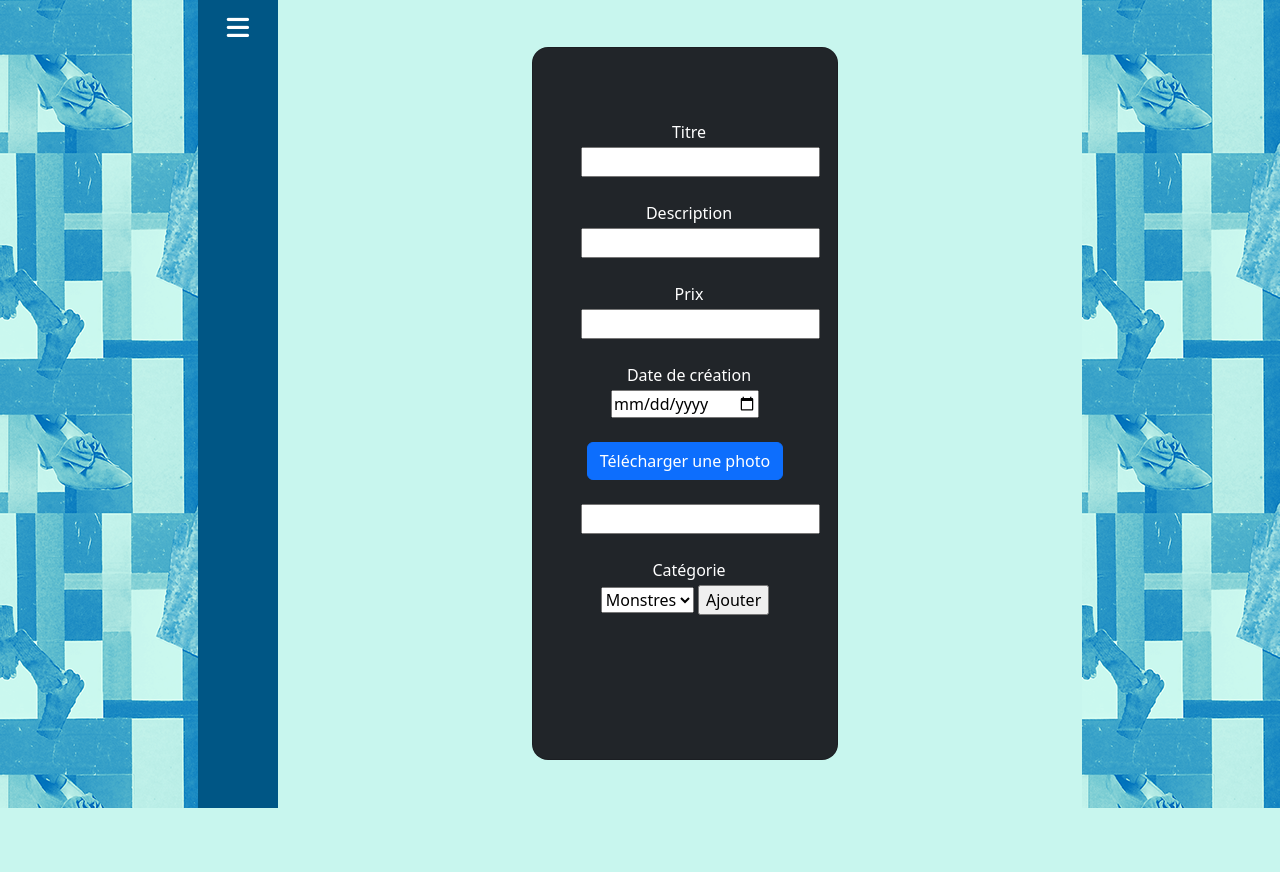
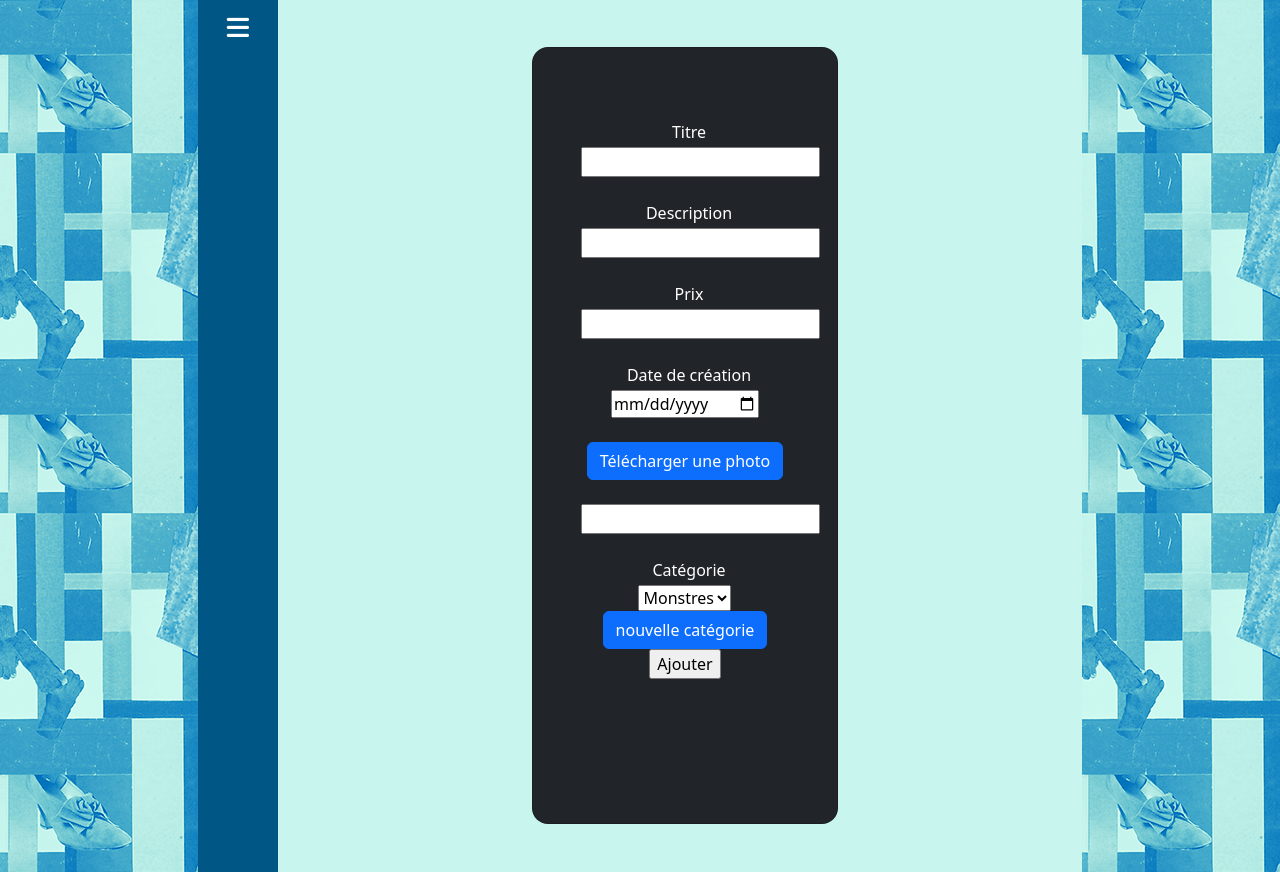
Before and after one commit to PORaymond/2023-galerie-raymond, a PHP site: page /vues/pageEntrerOeuvre.php in a window 1280 px wide. Shown: the part 81-953 px from the top of the page. Before the commit the page ends 889 px from the top, so only its background shows below. Run offline with PHP 8.4, Linux system fonts and the light colour scheme.

Commit message:
Ajouter des éléments pour la catégorie

```diff
--- a/vues/pageEntrerOeuvre.php
+++ b/vues/pageEntrerOeuvre.php
@@ -106,7 +106,8 @@ if (isset($_SESSION['photo'])) {
                                         <option value="300">Hommes</option>
                                         <option value="400">Mctoffy</option>
                                         <option value="500">Cartes</option>
-                                    </select>
+                                    </select><br>
+                                    <button type="button" class="btn btn-primary">nouvelle catégorie</button><br>
                                     <input type="submit" value="Ajouter">
                                 </form>
                             </div>
```
